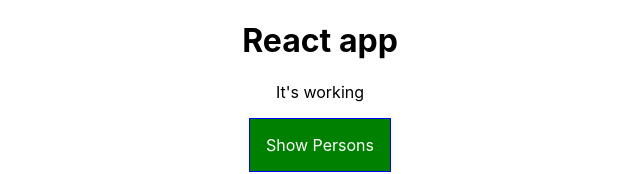
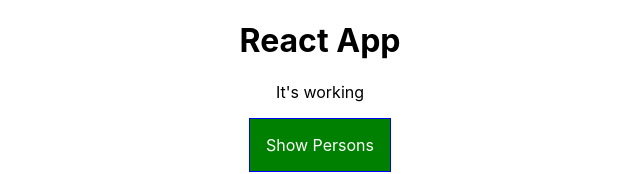
Before and after one commit to Lucaster85/react-complete-guide, a React (Create React App) app: page / in a window 1280 px wide. Shown: the top 174 px of the page, without its empty margins (320-960 px from the left). Built offline with nearby package versions, Linux system fonts and the light colour scheme.

Commit message:
creation lifeCycle

```diff
--- a/src/components/cockpit/Cockpit.js
+++ b/src/components/cockpit/Cockpit.js
@@ -17,7 +17,7 @@ const cockpit = props => {
     }
     return (
         <div className={classes.Cockpit}>
-            <h1>React app</h1>
+            <h1>{props.title}</h1>
             <p className={assignedClasses.join(' ')}>It's working</p>
             <button
                 className={btnClass}
--- a/src/components/persons/Persons.js
+++ b/src/components/persons/Persons.js
@@ -2,7 +2,9 @@ import React from 'react';
 import Person from './person/Person';
 import person from './person/Person';
 
-const persons = props => props.persons.map((person, i) => {
+const persons = props => {
+    console.log('[Persons.js] rendering...');
+    return props.persons.map((person, i) => {
     return <Person
                 click={() => props.clicked(i)}
                 name={person.name}
@@ -10,6 +12,6 @@ const persons = props => props.persons.map((person, i) => {
                 key={person.name + i}
                 changed={(e) => props.changed(e, person.id )}
                 />
-})
+})}
 
 export default persons;
--- a/src/components/persons/person/Person.js
+++ b/src/components/persons/person/Person.js
@@ -1,6 +1,7 @@
 import React from 'react';
 
 const person = props => {
+    console.log('[Person.js] rendering....');
     return (
         <div className="Person" >
             <p onClick={props.click}>Soy {props.name} y tengo {props.age} años.</p>
--- a/src/containers/App.js
+++ b/src/containers/App.js
@@ -4,13 +4,30 @@ import Cockpit from '../components/cockpit/Cockpit';
 import classes from './App.module.css';
 
 class App extends Component {
-  state = {
+  constructor(props) {
+    super(props);
+    console.log('[App.js] constructor');
+    this.state = {
       persons: [
         {id: 'qwerty', name: 'Lucas', age: '35'},
         {id: 'asdfgh', name: 'Magdalena', age: '35'},
         {id: 'zxcvbn', name: 'Ramon', age: '4'}
       ],
       showPersons: false
+    }
+  }
+
+  static getDerivedStateFromProps(props, state) {
+    console.log('[App.js] getDerivedStateFromProps', state, props);
+    return state;
+  }
+
+  componentWillMount() {
+    console.log('[App.js] componentWillMount');
+  }
+
+  componentDidMount() {
+    console.log('[App.js] componentDidMount');
   }
 
   nameChangedHandler = (e, id) => {
@@ -42,6 +59,7 @@ class App extends Component {
   }
 
   render() {
+    console.log('[App.js] render');
     let persons = null;
 
     if(this.state.showPersons) {
@@ -55,6 +73,7 @@ class App extends Component {
     return (
       <div className={classes.App}>
         <Cockpit
+          title={this.props.AppTitle}
           showPersons={this.state.showPersons}
           persons={this.state.persons}
           clicked={this.togglePersonsHandler}
--- a/src/index.js
+++ b/src/index.js
@@ -6,7 +6,7 @@ import * as serviceWorker from './serviceWorker';
 
 ReactDOM.render(
   <React.StrictMode>
-    <App />
+    <App AppTitle='React App'/>
   </React.StrictMode>,
   document.getElementById('root')
 );
```
Lines whose indentation alone changed are shown as unchanged.
